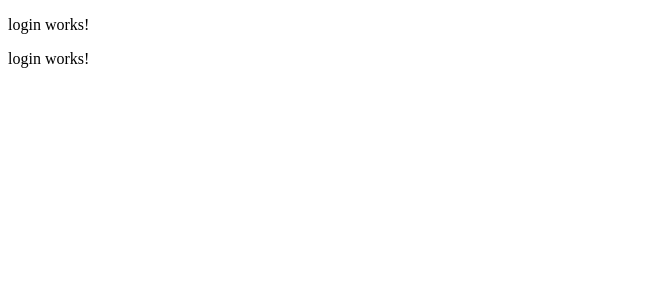
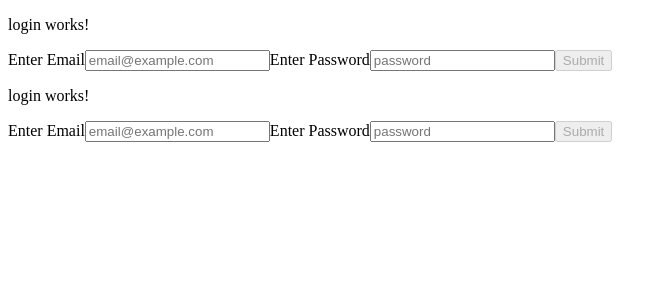
Before and after one commit to rc-devs/baby_chart_fe, an Angular app in the folder baby_chart_fe/: page /login in a window 1280 px wide. Shown: the top 300 px of the page, without its empty margins (0-667 px from the left). Built offline with nearby package versions, Linux system fonts and the light colour scheme.

Commit message:
login form

```diff
--- a/baby_chart_fe/src/app/core/login/login.component.html
+++ b/baby_chart_fe/src/app/core/login/login.component.html
@@ -1 +1,8 @@
 <p>login works!</p>
+<form [formGroup]="loginForm" (ngSubmit)="loginHandler()">
+  <label for="email">Enter Email</label>
+  <input type="email" name="email" placeholder="email@example.com">
+  <label for="password">Enter Password</label>
+  <input type="password" name="password" placeholder="password">
+  <button type="submit" disabled="!loginForm.valid">Submit</button>
+</form>
```
